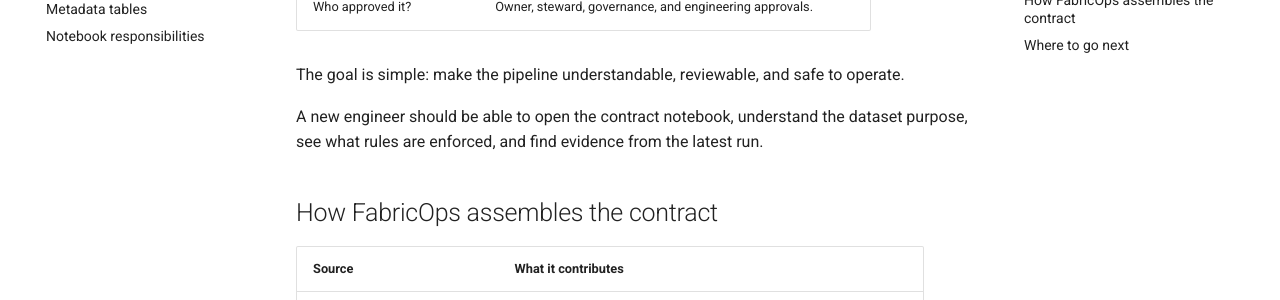
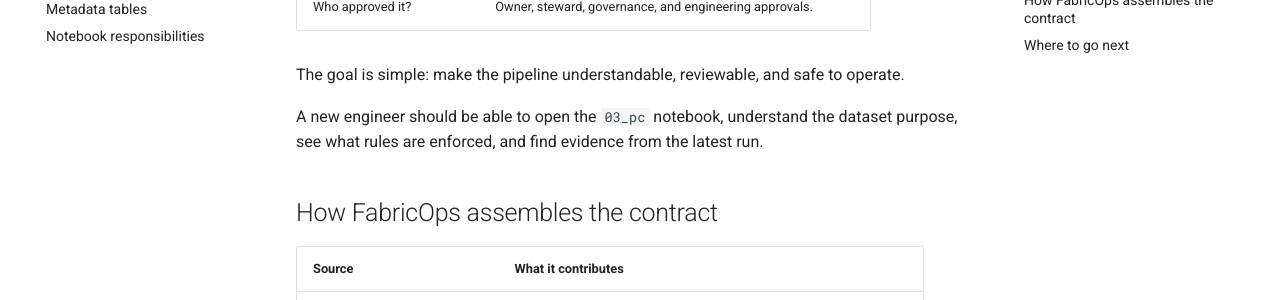
Before and after one commit to Voycepeh/fabric-data-product-framework, an MkDocs documentation site: the page built from docs/metadata-and-contracts.md, in a window 1280 px wide and 900 px high, scrolled down 1025 px. Shown: the part 153-453 px from the top of the window. Built offline with MkDocs 1.6.1 and Material for MkDocs 9.7.7, drawn with Linux system fonts in a browser that asks for light colours; comment, search, counter and statistics services are not loaded.

Commit message:
docs: polish metadata contracts wording for 03_pc clarity

```diff
--- a/docs/metadata-and-contracts.md
+++ b/docs/metadata-and-contracts.md
@@ -21,7 +21,7 @@
 
 The goal is simple: make the pipeline understandable, reviewable, and safe to operate.
 
-A new engineer should be able to open the contract notebook, understand the dataset purpose, see what rules are enforced, and find evidence from the latest run.
+A new engineer should be able to open the `03_pc` notebook, understand the dataset purpose, see what rules are enforced, and find evidence from the latest run.
 
 ## How FabricOps assembles the contract
 
```
